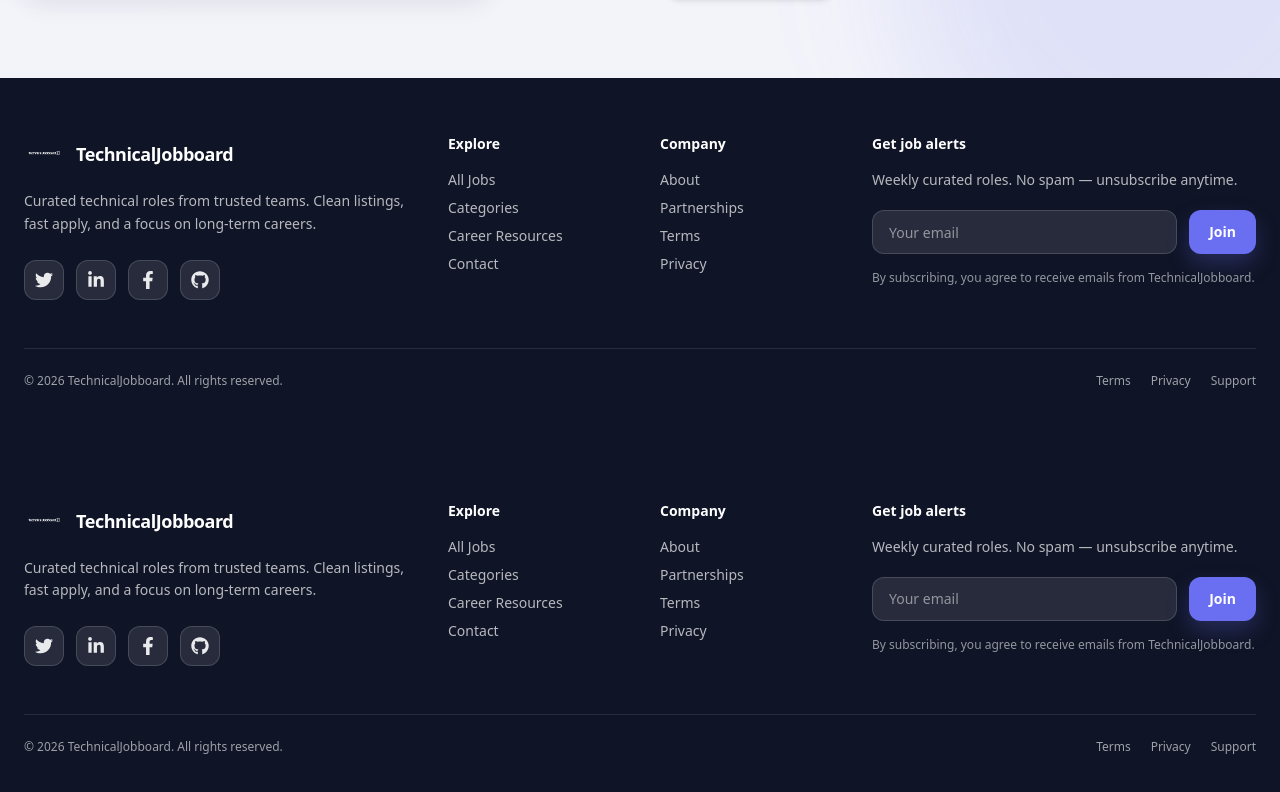
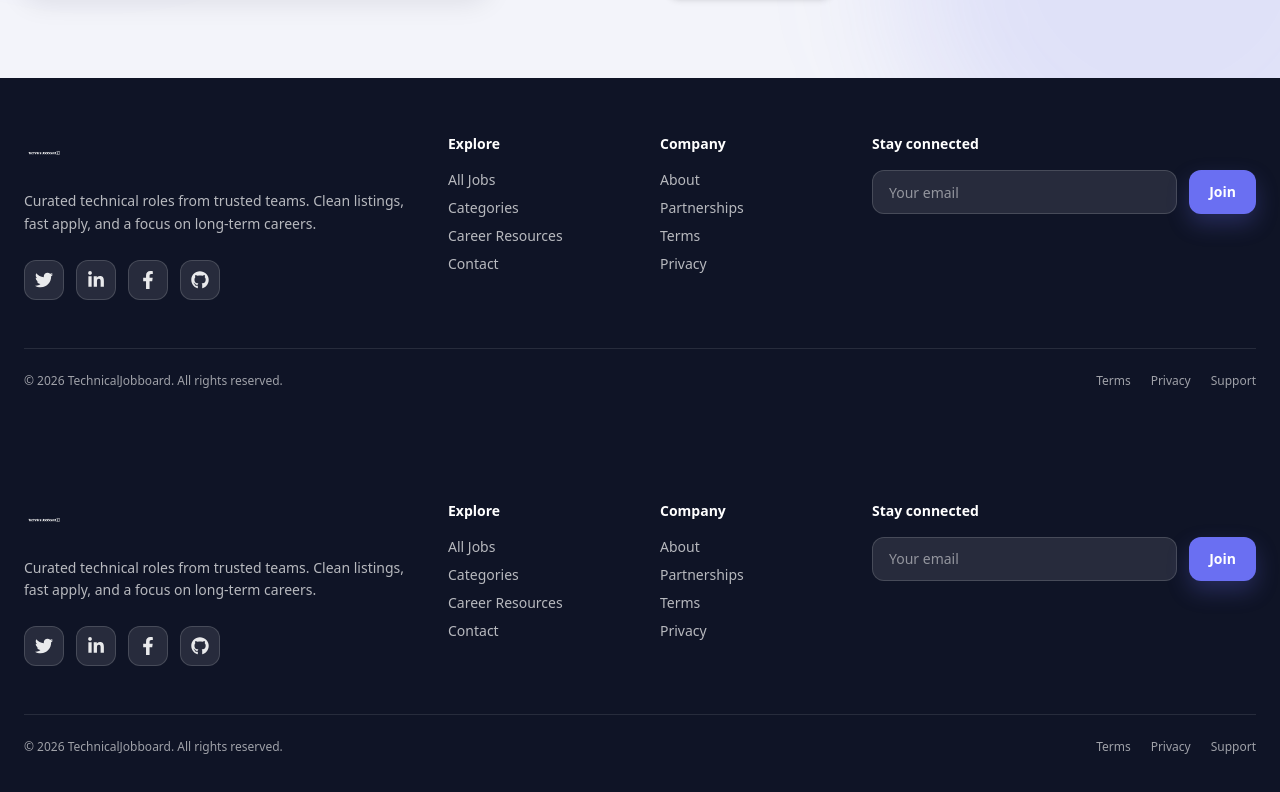
Before and after one commit to adebisidolapo/technicaljobboard, a Next.js app in the folder jobboard/: page / in a window 1280 px wide. Shown: the part 2475-3267 px from the top of the page. Built offline with nearby package versions, Linux system fonts and the light colour scheme.

Commit message:
update footer

```diff
--- a/jobboard/components/Footer.tsx
+++ b/jobboard/components/Footer.tsx
@@ -13,23 +13,18 @@ export default function Footer() {
         <div className="grid grid-cols-1 gap-10 md:grid-cols-12">
           {/* BRAND */}
           <div className="md:col-span-4">
-            <div className="flex items-center gap-3">
-              <img
-                src="/logo.png"
-                alt="TechnicalJobboard Logo"
-                className="h-10 w-auto object-contain"
-              />
-              <span className="text-lg font-extrabold tracking-tight">
-                TechnicalJobboard
-              </span>
-            </div>
+            <img
+              src="/logo.png"
+              alt="TechnicalJobboard Logo"
+              className="h-10 w-auto object-contain"
+            />
 
             <p className="mt-4 max-w-sm text-sm leading-relaxed text-white/70">
               Curated technical roles from trusted teams. Clean listings, fast
               apply, and a focus on long-term careers.
             </p>
 
-            {/* SOCIALS (no typing issues) */}
+            {/* SOCIAL ICONS */}
             <div className="mt-6 flex gap-3">
               <a
                 href="#"
@@ -73,54 +68,53 @@ export default function Footer() {
             </div>
           </div>
 
-          {/* LINKS 1 */}
+          {/* LINKS */}
           <div className="md:col-span-2">
             <h3 className="mb-4 text-sm font-semibold">Explore</h3>
             <ul className="space-y-2 text-sm text-white/70">
               <li>
-                <Link className="hover:text-white transition" href="/all-jobs">
+                <Link href="/all-jobs" className="hover:text-white transition">
                   All Jobs
                 </Link>
               </li>
               <li>
-                <a className="hover:text-white transition" href="#categories">
+                <a href="#categories" className="hover:text-white transition">
                   Categories
                 </a>
               </li>
               <li>
-                <a className="hover:text-white transition" href="#">
+                <a href="#" className="hover:text-white transition">
                   Career Resources
                 </a>
               </li>
               <li>
-                <a className="hover:text-white transition" href="#">
+                <a href="#" className="hover:text-white transition">
                   Contact
                 </a>
               </li>
             </ul>
           </div>
 
-          {/* LINKS 2 */}
           <div className="md:col-span-2">
             <h3 className="mb-4 text-sm font-semibold">Company</h3>
             <ul className="space-y-2 text-sm text-white/70">
               <li>
-                <a className="hover:text-white transition" href="#">
+                <a href="#" className="hover:text-white transition">
                   About
                 </a>
               </li>
               <li>
-                <a className="hover:text-white transition" href="#">
+                <a href="#" className="hover:text-white transition">
                   Partnerships
                 </a>
               </li>
               <li>
-                <a className="hover:text-white transition" href="#">
+                <a href="#" className="hover:text-white transition">
                   Terms
                 </a>
               </li>
               <li>
-                <a className="hover:text-white transition" href="#">
+                <a href="#" className="hover:text-white transition">
                   Privacy
                 </a>
               </li>
@@ -129,10 +123,7 @@ export default function Footer() {
 
           {/* NEWSLETTER */}
           <div className="md:col-span-4">
-            <h3 className="mb-4 text-sm font-semibold">Get job alerts</h3>
-            <p className="mb-5 text-sm text-white/70">
-              Weekly curated roles. No spam — unsubscribe anytime.
-            </p>
+            <h3 className="mb-4 text-sm font-semibold">Stay connected</h3>
 
             <div className="flex flex-col gap-3 sm:flex-row">
               <input
@@ -151,10 +142,6 @@ export default function Footer() {
                 Join
               </button>
             </div>
-
-            <div className="mt-4 text-xs text-white/55">
-              By subscribing, you agree to receive emails from TechnicalJobboard.
-            </div>
           </div>
         </div>
 
@@ -165,7 +152,7 @@ export default function Footer() {
         <div className="mt-6 flex flex-col items-center justify-between gap-4 text-xs text-white/60 md:flex-row">
           <p>© {year} TechnicalJobboard. All rights reserved.</p>
 
-          <div className="flex flex-wrap items-center gap-5">
+          <div className="flex gap-5">
             <a href="#" className="hover:text-white transition">
               Terms
             </a>
```
